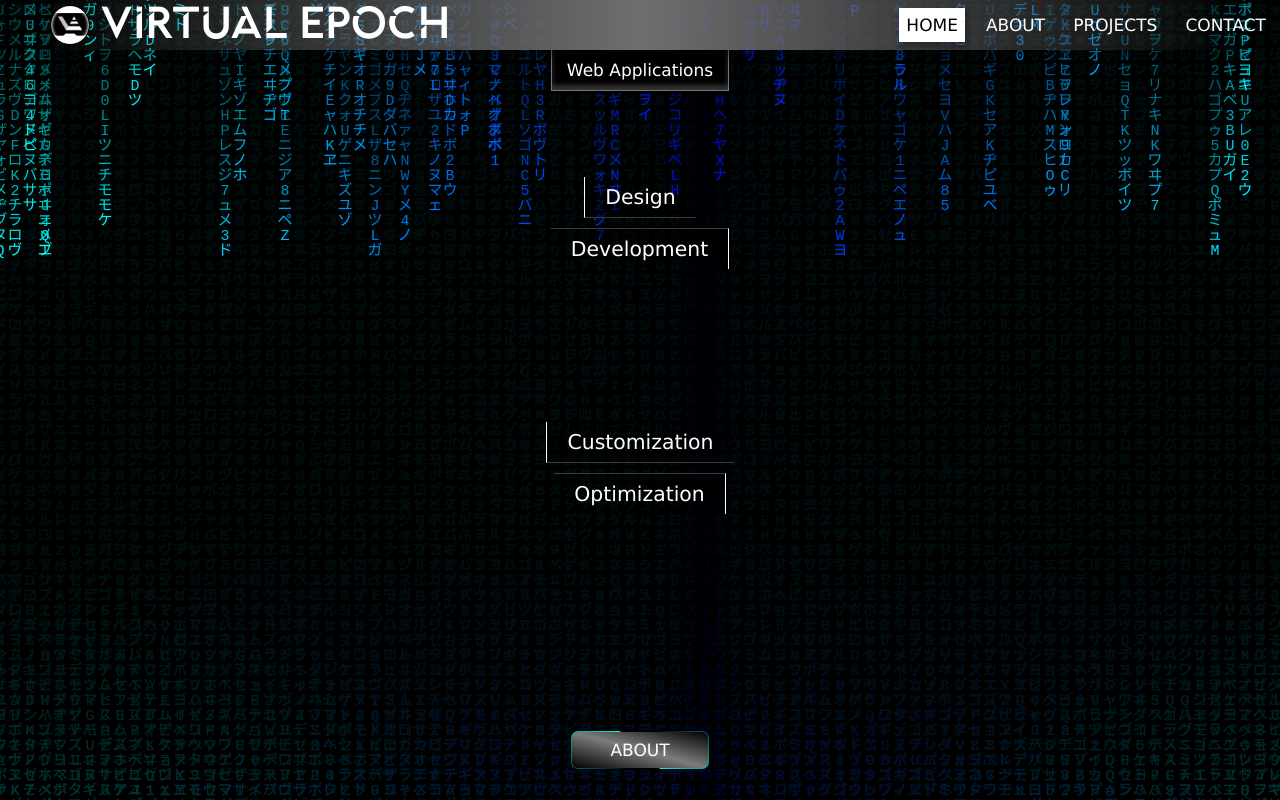
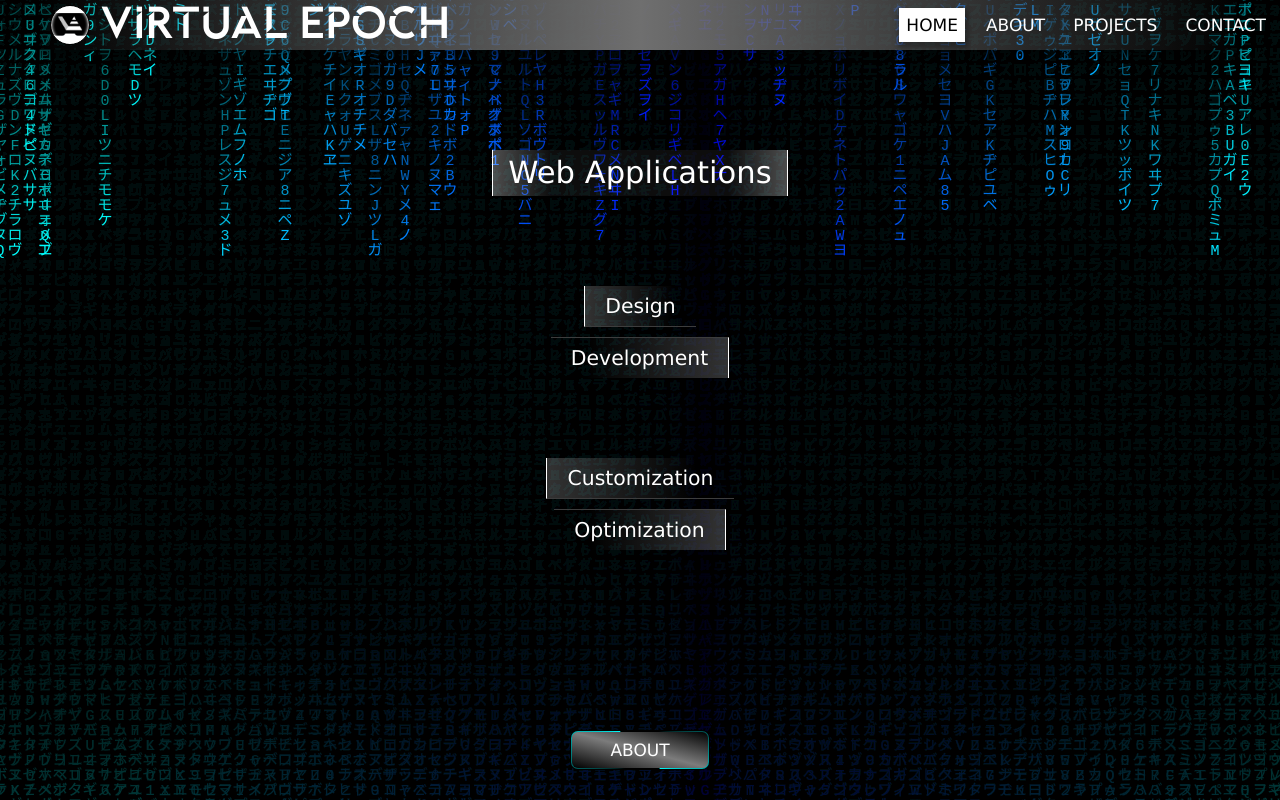
Before and after one commit to virtualepoch/virtual-epoch-app, a React (Create React App) app: page / in a window 1280 px wide. Built offline with nearby package versions, Linux system fonts and the light colour scheme.

Commit message:
layout changes

```diff
--- a/src/pages/Home.js
+++ b/src/pages/Home.js
@@ -18,7 +18,7 @@ export default function Home() {
 
   return (
     <section className="home">
-      <h1 className="home-main-heading" ref={mainHeading}>
+      <h1 className="section-heading home-heading" ref={mainHeading}>
         Web Applications
       </h1>
       <div className="home-heading-container">
--- a/src/pages/home.css
+++ b/src/pages/home.css
@@ -7,24 +7,13 @@
   justify-content: space-around;
   transition: 0.5s ease-in-out 1s;
 }
-.home-main-heading {
-  width: fit-content;
-  position: fixed;
-  top: -100px;
-  left: 0;
-  right: 0;
-  z-index: 11;
-  margin: 0 auto;
-  padding: 5px 15px;
-  border: 1px solid rgb(119, 119, 119);
-  border-top: none;
-  font-size: clamp(1rem, 1vw, 1.4rem);
-  box-shadow: 0 -5px 5px rgba(255, 255, 255, 0.2) inset;
-  background: black;
+.home-heading {
+  position: relative;
+  top: -100%;
 }
-.home-main-heading.load {
-  transition: 0.5s ease-in-out;
-  top: 50px;
+.home-heading.load {
+  transition: 0.8s ease-in-out;
+  top: 0;
 }
 .home h2 {
   font-size: clamp(1.2rem, 1vw, 2rem);
@@ -39,7 +28,7 @@
   padding: 5px 20px;
   border-left: 1px solid white;
   border-bottom: 1px solid rgb(61, 61, 61);
-  background: linear-gradient(11deg, rgb(0, 0, 0, 0.5) 33%, rgba(0, 0, 0, 0.2), rgba(0, 0, 0, 0.1), rgb(0, 0, 0, 0));
+  background: linear-gradient(to right, rgb(255, 255, 255, 0.2), rgb(255, 255, 255, 0.1), transparent 80%);
 }
 #h3,
 #h5 {
@@ -51,22 +40,22 @@
   padding: 5px 20px;
   border-right: 1px solid white;
   border-top: 1px solid rgb(61, 61, 61);
-  background: linear-gradient(11deg, rgba(0, 0, 0, 0), rgba(0, 0, 0, 0.1), rgba(0, 0, 0, 0.2), rgb(0, 0, 0, 0.5) 67%);
+  background: linear-gradient(to left, rgb(255, 255, 255, 0.2), rgb(255, 255, 255, 0.1), transparent 80%);
 }
 #h2.load {
-  transition: 1s ease;
+  transition: 1s ease 0.3s;
   right: 0;
 }
 #h3.load {
-  transition: 1s ease 0.5s;
+  transition: 1s ease 0.8s;
   left: 0;
 }
 #h4.load {
-  transition: 1s ease 1s;
+  transition: 1s ease 1.3s;
   right: 0;
 }
 #h5.load {
-  transition: 1s ease 1.5s;
+  transition: 1s ease 1.8s;
   left: 0;
 }
 @media (max-height: 500px) {
--- a/src/pages/zzcommon.css
+++ b/src/pages/zzcommon.css
@@ -3,6 +3,7 @@
   margin: 20px auto;
   padding: 8px 15px;
   font-size: clamp(1.1rem, 3vw, 1.8rem);
-  border-bottom: 1px solid white;
-  background: linear-gradient(transparent 80%, rgb(255, 255, 255, 0.5));
+  border-left: 1px solid white;
+  border-right: 1px solid white;
+  background: linear-gradient(to right, rgb(255, 255, 255, 0.3), rgb(255, 255, 255, 0.05) 20% 80%, rgb(255, 255, 255, 0.3));
 }
```
